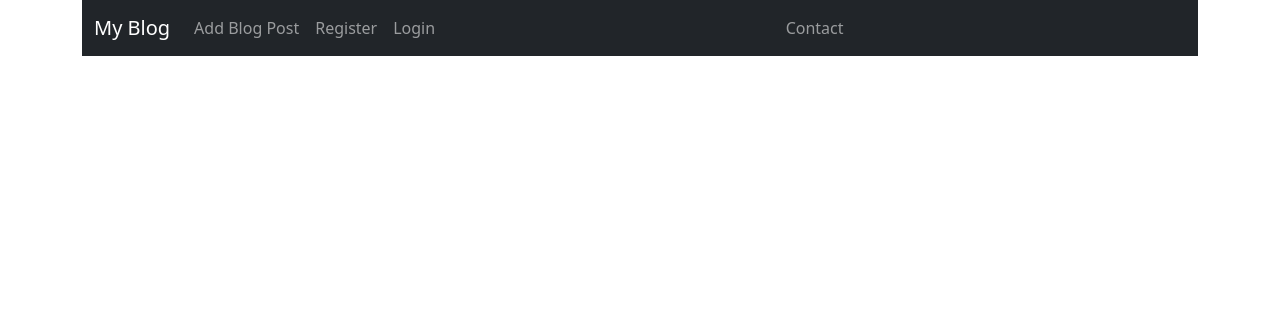
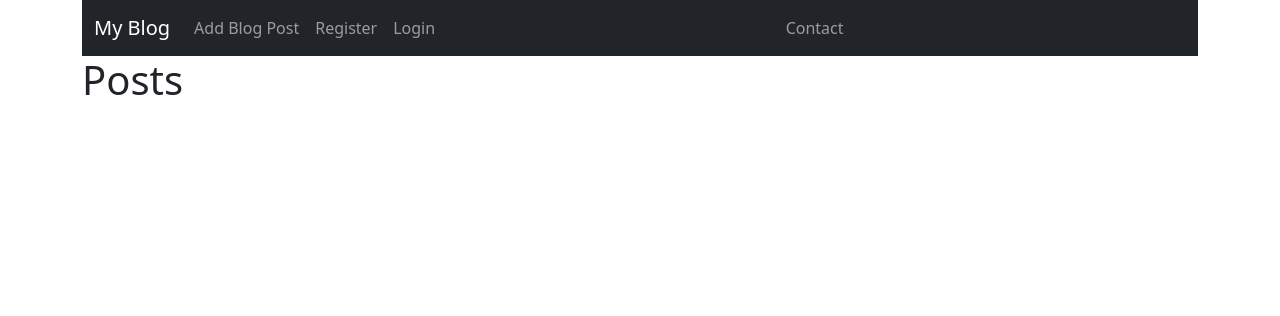
Before and after one commit to MarieEngel/django-blog, a Django app: page / in a window 1280 px wide. Shown: the top 316 px of the page. Run offline with Django 3.2, Linux system fonts and the light colour scheme; data that the repository does not hold is empty; some libraries are stand-ins or nearby versions.

Commit message:
updated layout

```diff
--- a/myblog/blog/templates/blog/home.html
+++ b/myblog/blog/templates/blog/home.html
@@ -1,3 +1,5 @@
-{% extends 'blog/base.html' %} {%block content%} {% for blog in blog_posts %}
+{% extends 'blog/base.html' %} {%block content%}
+<h1>Posts</h1>
+{% for blog in blog_posts %}
 <p><a href="/blog/{{ blog.id }}/">{{ blog.title }}</a></p>
 {% endfor %} {%endblock%}
```
